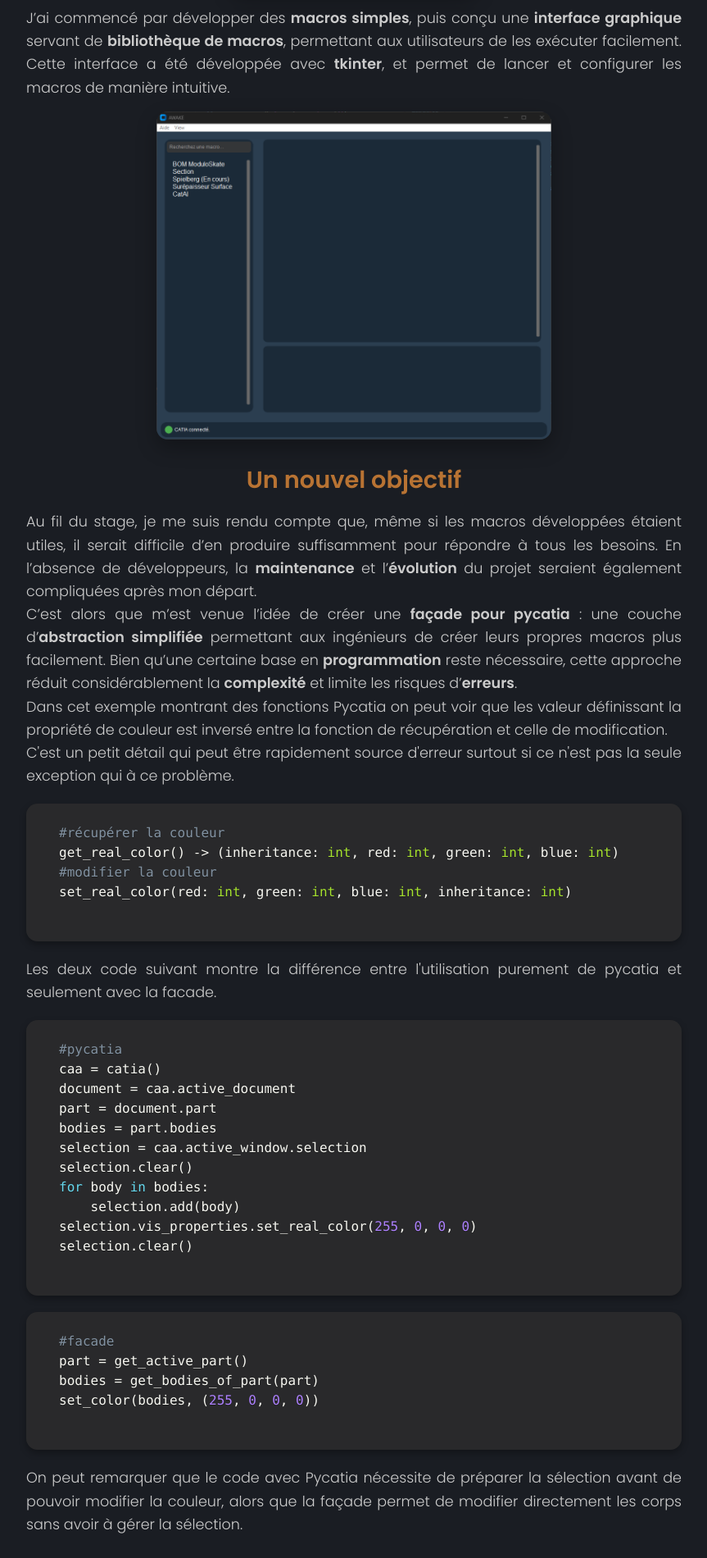
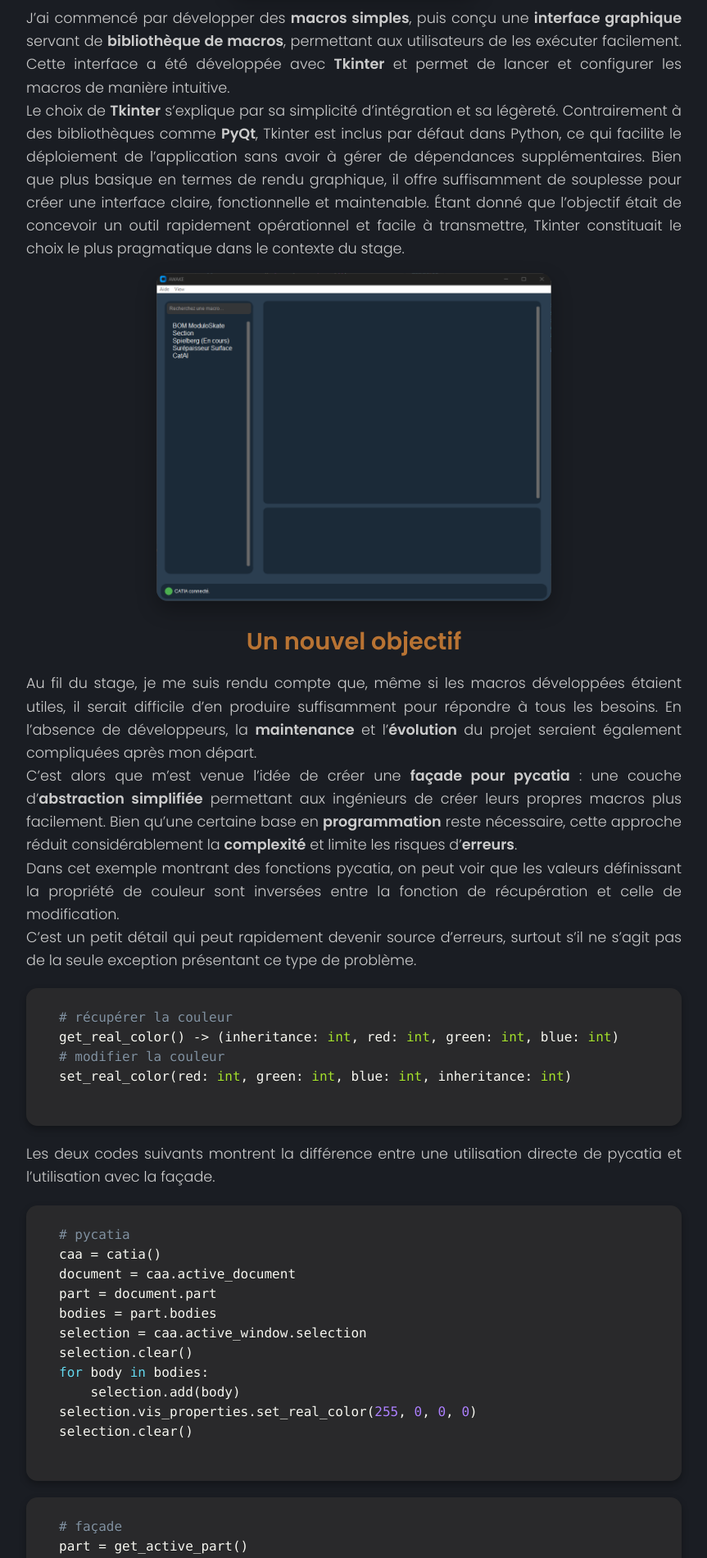
Before and after one commit to Quoruda/portfolio, a Vue app: page / in a window 1280 px wide. Shown: the part 2940-4840 px from the top of the page at 82% size, without its empty margins (208-1071 px from the left). Built offline with nearby package versions, Linux system fonts and the light colour scheme.

Commit message:
Add content

```diff
--- a/src/components/ProjetStage.vue
+++ b/src/components/ProjetStage.vue
@@ -45,7 +45,11 @@ export default defineComponent({
 
     <p>
       J’ai commencé par développer des <strong>macros simples</strong>, puis conçu une <strong>interface graphique</strong> servant de <strong>bibliothèque de macros</strong>, permettant aux utilisateurs de les exécuter facilement.
-      Cette interface a été développée avec <strong>tkinter</strong>, et permet de lancer et configurer les macros de manière intuitive.
+      Cette interface a été développée avec <strong>Tkinter</strong> et permet de lancer et configurer les macros de manière intuitive.
+    </p>
+    <p>
+      Le choix de <strong>Tkinter</strong> s’explique par sa simplicité d’intégration et sa légèreté. Contrairement à des bibliothèques comme <strong>PyQt</strong>, Tkinter est inclus par défaut dans Python, ce qui facilite le déploiement de l’application sans avoir à gérer de dépendances supplémentaires.
+      Bien que plus basique en termes de rendu graphique, il offre suffisamment de souplesse pour créer une interface claire, fonctionnelle et maintenable. Étant donné que l’objectif était de concevoir un outil rapidement opérationnel et facile à transmettre, Tkinter constituait le choix le plus pragmatique dans le contexte du stage.
     </p>
 
     <ImageComponent :src="require('@/assets/images/catia_app_v2.png')" alt="Capture d'écran de l'application" />
@@ -60,19 +64,19 @@ export default defineComponent({
       Bien qu’une certaine base en <strong>programmation</strong> reste nécessaire, cette approche réduit considérablement la <strong>complexité</strong> et limite les risques d’<strong>erreurs</strong>.
     </p>
 
-    <p>Dans cet exemple montrant des fonctions Pycatia on peut voir que les valeur définissant la propriété de couleur est inversé entre la fonction de récupération et celle de modification.<br>
-      C'est un petit détail qui peut être rapidement source d'erreur surtout si ce n'est pas la seule exception qui à ce problème.
+    <p>Dans cet exemple montrant des fonctions pycatia, on peut voir que les valeurs définissant la propriété de couleur sont inversées entre la fonction de récupération et celle de modification.<br>
+      C’est un petit détail qui peut rapidement devenir source d’erreurs, surtout s’il ne s’agit pas de la seule exception présentant ce type de problème.
     </p>
     <code-block :code="'' +
-     '#récupérer la couleur\n' +
+     '# récupérer la couleur\n' +
      'get_real_color() -> (inheritance: int, red: int, green: int, blue: int)\n' +
-      '#modifier la couleur\n' +
+      '# modifier la couleur\n' +
       'set_real_color(red: int, green: int, blue: int, inheritance: int)'
 " language="python"></code-block>
 
-    <p>Les deux code suivant montre la différence entre l'utilisation purement de pycatia et seulement avec la facade.</p>
+    <p>Les deux codes suivants montrent la différence entre une utilisation directe de pycatia et l’utilisation avec la façade.</p>
 
-    <code-block :code="'#pycatia\ncaa = catia()\n'+
+    <code-block :code="'# pycatia\ncaa = catia()\n'+
 'document = caa.active_document\n'+
 'part = document.part\n'+
 'bodies = part.bodies\n'+
@@ -83,13 +87,11 @@ export default defineComponent({
 'selection.vis_properties.set_real_color(255, 0, 0, 0)\n'+
 'selection.clear()\n'" language="python"></code-block>
 
-    <code-block :code="'#facade\npart = get_active_part()\n'+
-
+    <code-block :code="'# façade\npart = get_active_part()\n'+
 'bodies = get_bodies_of_part(part)\n'+
 'set_color(bodies, (255, 0, 0, 0))'" language="python"></code-block>
 
-    <p>On peut remarquer que le code avec Pycatia nécessite de préparer la sélection avant de pouvoir modifier la couleur, alors que la façade permet de modifier directement les corps sans avoir à gérer la sélection.</p>
-
+    <p>On remarque que le code utilisant pycatia nécessite de préparer la sélection avant de pouvoir modifier la couleur, alors que la façade permet de modifier directement les corps sans avoir à gérer la sélection.</p>
 
     <h3>Ajout d’une couche IA</h3>
     <p>
@@ -118,7 +120,7 @@ export default defineComponent({
     <p>
       Grâce à cette interface, les utilisateurs peuvent interagir avec l’<strong>IA</strong> pour <strong>créer ou modifier des macros</strong>.
       Elle se compose de deux zones principales :
-      <br>– La partie gauche est dédiée au <strong>code</strong>, avec un <strong>éditeur Python</strong>, des boutons d'<strong>exécution</strong>, de <strong>sauvegarde</strong> et d’<strong>importation</strong>, ainsi qu’un affichage des fonctions disponibles.
+      <br>– La partie gauche est dédiée au <strong>code</strong>, avec un <strong>éditeur Python</strong>, des boutons d’<strong>exécution</strong>, de <strong>sauvegarde</strong> et d’<strong>importation</strong>, ainsi qu’un affichage des fonctions disponibles.
       <br>– La partie droite est réservée à l’<strong>IA</strong>, avec un <strong>éditeur de texte</strong> pour la conversation et des <strong>prompts prédéfinis</strong>.
     </p>
     <p>
@@ -153,6 +155,14 @@ export default defineComponent({
       Grâce à l’<strong>embedding</strong>, le système sélectionne automatiquement les <strong>fonctions les plus pertinentes</strong> à partir de la requête utilisateur, réduisant drastiquement les erreurs.
     </p>
     <p>
+      J’ai fait le choix d’un système <strong>RAG</strong> plutôt que d’un <strong>fine-tuning</strong> de modèle, principalement pour des raisons de <strong>temps</strong>, de <strong>ressources</strong> et de <strong>quantité de données disponibles</strong>.
+      Le fine-tuning aurait nécessité un corpus conséquent d’exemples annotés, ainsi qu’un environnement technique adapté à l’entraînement de modèles. Ce n’était pas compatible avec les contraintes du stage. À l’inverse, le RAG permet de s’appuyer sur un <strong>modèle préexistant</strong> tout en adaptant dynamiquement ses réponses via une base de connaissances.
+    </p>
+    <p>
+      Cette approche présente également l’avantage d’être <strong>facilement maintenable</strong> : la mise à jour ou l’ajout de fonctions dans la base ne nécessite pas de réentraîner un modèle. C’est donc une solution souple, efficace et bien plus adaptée à un contexte de développement rapide comme celui du projet.
+    </p>
+
+    <p>
       L’<strong>embedding</strong> transforme les données (ici, les fonctions) en <strong>vecteurs</strong> pour en faciliter la comparaison.
       Cela permet une <strong>recherche sémantique</strong> — basée sur le <strong>sens</strong> et non sur des mots-clés exacts — et améliore la <strong>compréhension de la demande</strong>, quelle que soit sa formulation.
     </p>
@@ -162,17 +172,17 @@ export default defineComponent({
     <p>
       Voici le <strong>schéma de l’architecture du projet en utilisant le RAG</strong>.
       Le processus est le suivant : <br>
-      1. L’utilisateur envoie une requête.
-      2. On transforme la requête en <strong>embedding</strong>.
-      3. On recherche les <strong>fonctions les plus pertinentes</strong> dans la base de données, en utilisant l’<strong>embedding</strong>.
-      4. On envoie une requête à l’IA, qui génère du code en lui rappelant les fonctions les plus pertinentes.
-      5. On récupère le code python pour Catia généré par l’IA.
+      1. L’utilisateur envoie une requête.<br>
+      2. On transforme la requête en <strong>embedding</strong>.<br>
+      3. On recherche les <strong>fonctions les plus pertinentes</strong> dans la base de données, en utilisant l’<strong>embedding</strong>.<br>
+      4. On envoie une requête à l’IA, qui génère du code en se basant sur ces fonctions.<br>
+      5. On récupère le code Python pour CATIA généré par l’IA.
     </p>
 
     <ImageComponent :src="require('@/assets/images/catia_agent_schema_rag.png')" alt="Schéma de l'architecture du projet RAG" />
 
     <p>
-      L'<strong>IA</strong> ne génère pas systématiquement tout le code : elle se concentre sur les <strong>fonctions à modifier</strong>.
+      L’<strong>IA</strong> ne génère pas systématiquement tout le code : elle se concentre sur les <strong>fonctions à modifier</strong>.
       Mon programme extrait ces fonctions du code existant et les <strong>remplace uniquement si nécessaire</strong>, limitant les risques d’introduire des erreurs dans des parties non modifiées.
     </p>
     <p>
@@ -182,25 +192,32 @@ export default defineComponent({
     <CodeBlock language="json" :code="json_output" />
 
     <p>
-      Dans cet exemple, l'IA répond sous forme de JSON avec 4 objets:<br>
-      - 2 objets de type <strong>function</strong> contenant le nom de la fonction et son code.<br>
-      - 1 objet de type <strong>response</strong> contenant le message de l'IA destiné à l'utilisateur<br>
-      - 1 objet de type <strong>import</strong> contenant les imports nécessaires à l'exécution du code généré
-
+      Dans cet exemple, l’IA répond sous forme de JSON avec 4 objets :<br>
+      - 2 objets de type <strong>function</strong> contenant le nom de la fonction et son code ;<br>
+      - 1 objet de type <strong>response</strong> contenant le message de l’IA destiné à l’utilisateur ;<br>
+      - 1 objet de type <strong>import</strong> contenant les imports nécessaires à l’exécution du code généré.
+    </p>
+    <p>
       Ce format permet de <strong>structurer la réponse</strong> de l’IA et de faciliter son traitement par le programme.
-      D'autres formats était possibles, comme le <strong>XML</strong>, mais le JSON est plus léger et plus facile à manipuler en Python.
+      D’autres formats étaient possibles, comme le <strong>XML</strong>, mais le JSON est plus léger et plus facile à manipuler en Python.
+    </p>
+    <p>
+      Il est important de noter que cette couche IA constitue avant tout un <strong>proof of concept</strong>. La démonstration technique fonctionne et a montré que l’IA est capable de produire du code pertinent basé sur des requêtes utilisateur réelles.
+      Cependant, toutes les fonctionnalités de <strong>CATIA</strong> ne sont pas encore couvertes par la façade, et l’usage de l’IA repose sur des <strong>clés API</strong> nécessitant un <strong>abonnement externe</strong> à l’entreprise.
+    </p>
+    <p>
+      Ce projet met néanmoins en évidence un <strong>besoin fort</strong> en développement logiciel au sein de l’équipe, et ouvre la voie à une intégration potentielle plus poussée de l’automatisation par IA dans les outils internes.
     </p>
 
     <h3>Conclusion</h3>
     <p>
       Ce projet a été une <strong>expérience extrêmement enrichissante</strong>. Il m’a permis de découvrir l’univers de la <strong>CAO</strong> tout en mobilisant mes compétences en <strong>programmation</strong> pour répondre à des problématiques concrètes.
-      J’ai appris à <strong>manipuler des API complexes</strong>, à <strong>développer des interfaces ergonomiques</strong>, et à <strong>intégrer des modèles d’IA</strong> dans un outil utilisé en entreprise.
+      J’ai appris à <strong>manipuler des API complexes</strong>, à <strong>développer des interfaces ergonomiques</strong> et à <strong>intégrer des modèles d’IA</strong> dans un outil utilisé en entreprise.
     </p>
     <p>
       L’intégration de l’<strong>IA générative</strong> ouvre de <strong>nouvelles perspectives</strong> pour l’<strong>automatisation</strong> dans <strong>CATIA V5</strong>.
-      J’espère que cette solution aidera les ingénieurs de <strong>Magna Steyr France</strong> à <strong>améliorer leur productivité</strong>, tout en <strong>limitant les erreurs humaines</strong>.
+      Les macros développées, ainsi que l’interface, ont déjà permis un <strong>gain de temps considérable</strong> sur certaines tâches courantes. La centralisation des outils et la simplicité d’exécution permettent aux ingénieurs d’adopter ces automatisations sans effort d’apprentissage majeur.
     </p>
 
   </div>
-
 </template>
```
